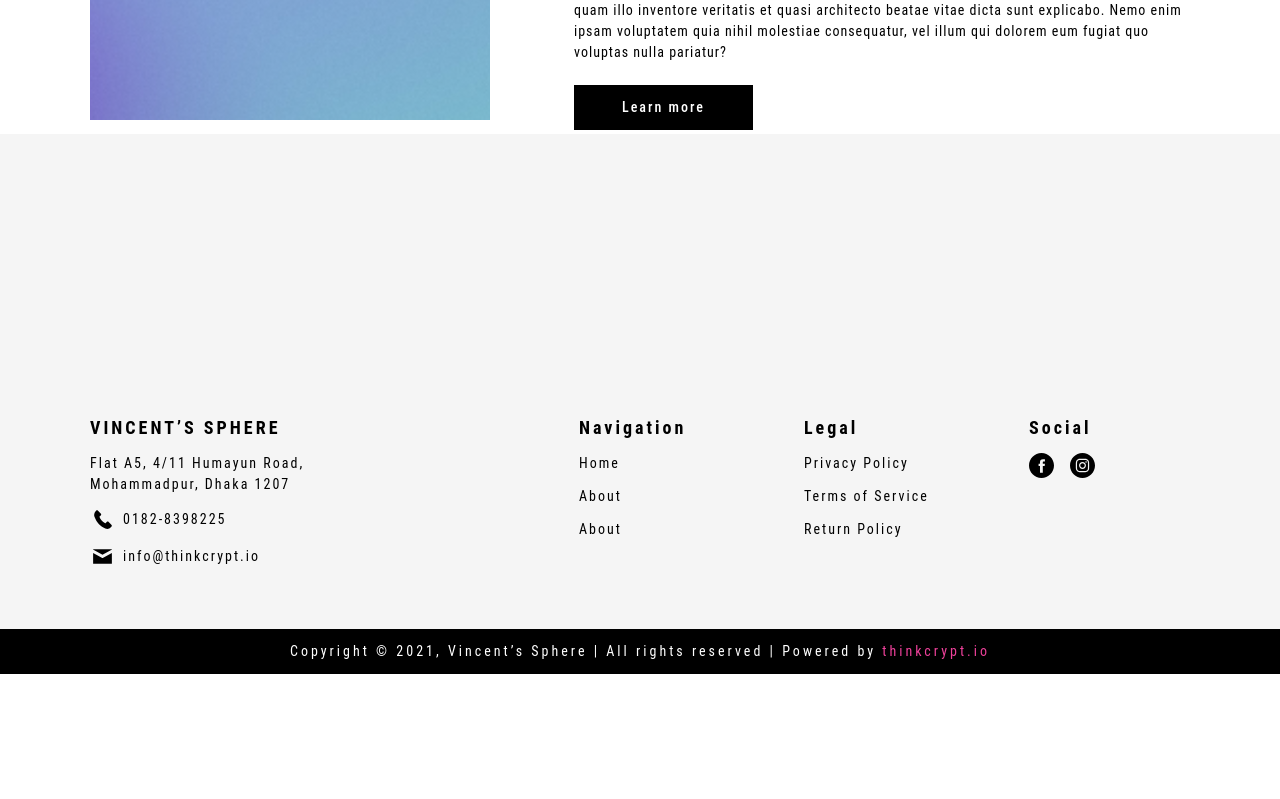
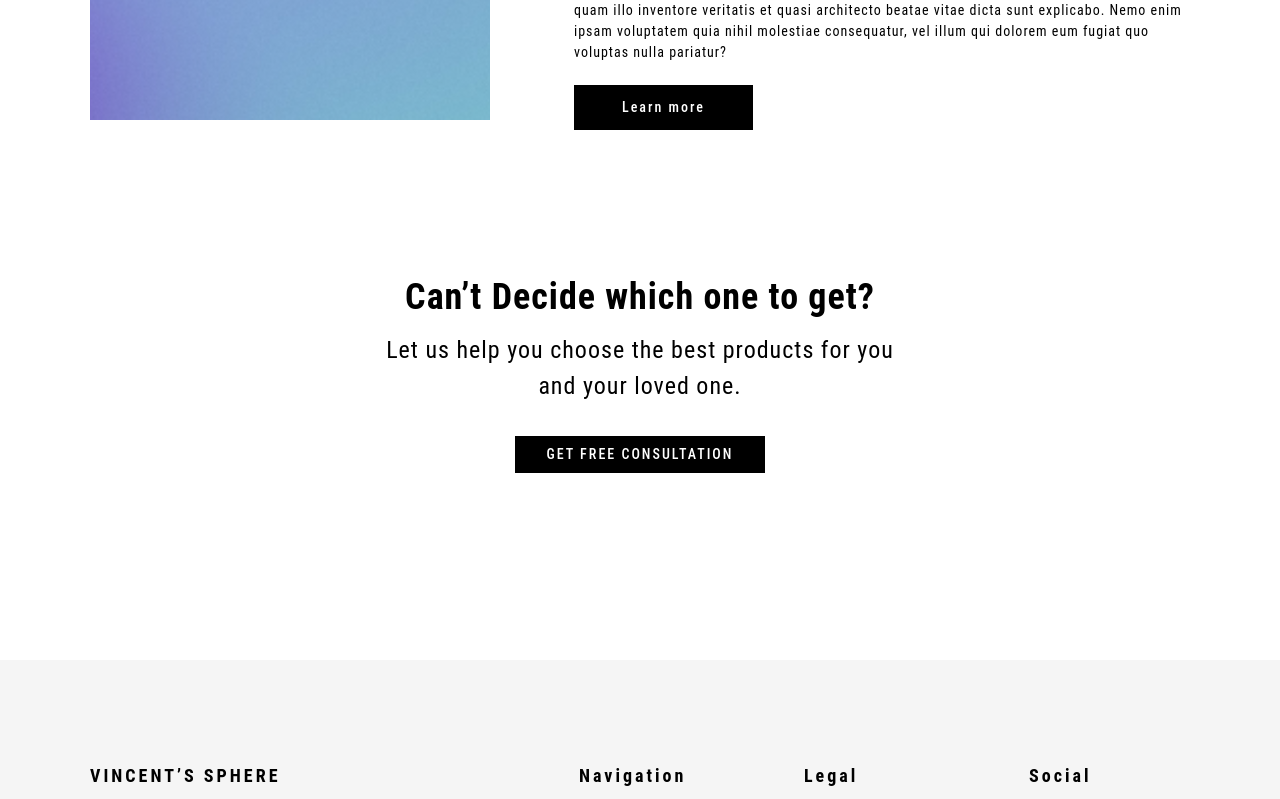
Before and after one commit to ashikuzzaman-abir/thinkcrypt-assesment, a Next.js app: page / in a window 1280 px wide. Shown: the part 1160-1959 px from the top of the page. Before the commit the page ends 1834 px from the top, so only its background shows below. Built offline with nearby package versions, Linux system fonts and the light colour scheme.

Commit message:
consultation portion added

```diff
--- a/app/page.js
+++ b/app/page.js
@@ -1,14 +1,17 @@
 import React from 'react'
 import Main from '@/components/Main'
 import StorySection from '@/components/StorySection'
+import Consultation from '@/components/Consultation';
 
 function page() {
   return (
-    <div className=''>
-      <Main/>
-      <StorySection/>
-    </div>
-  )
+		<div className=''>
+			<Main />
+			<StorySection />
+      <Consultation/>
+			<div className='h-[183px]'></div>
+		</div>
+	);
 }
 
 export default page
--- /dev/null
+++ b/components/Consultation.jsx
@@ -0,0 +1,17 @@
+import React from 'react'
+
+function Consultation() {
+  return (
+		<div className='mt-[140px]'>
+			<h1 className=' text-[36px] font-[700] tracking-[1px] text-center'>
+				Can’t Decide which one to get?
+			</h1>
+			<p className=' mt-2 text-center w-[514px] mx-auto text-[24px] font-[400] tracking-[1px]'>
+				Let us help you choose the best products for you and your loved one.
+			</p>
+			<div className='mt-8 cursor-pointer w-fit bg-black text-white mx-auto px-8 py-2 text-[14px] font-[500] tracking-[2px]'>GET FREE CONSULTATION</div>
+		</div>
+	);
+}
+
+export default Consultation
--- a/components/Footer.jsx
+++ b/components/Footer.jsx
@@ -8,7 +8,7 @@ import Mail from "@assets/Mail.svg";
 function Footer() {
 	return (
 		<div className='mt-1 bg-shalowGray'>
-			<div className='pt-[280px]  max-w-[1100px] mx-auto flex justify-between items-start'>
+			<div className='pt-[102px]  max-w-[1100px] mx-auto flex justify-between items-start'>
 				<div className=' w-[216px]'>
 					<h1 className=' text-[18px] font-[700] tracking-[3px]'>
 						VINCENT’S SPHERE
--- a/tailwind.config.js
+++ b/tailwind.config.js
@@ -12,6 +12,7 @@ module.exports = {
 				lightGray: "#131313",
 				hotpink: "#EF419B",
 				shalowGray: "#F5F5F5",
+				gray2: "#666666",
 			},
 		},
 	},
```
Also changed, not shown: components/Main.jsx (+2 -0 lines).
